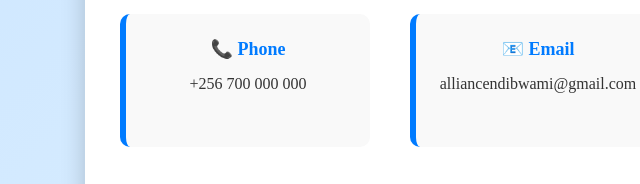
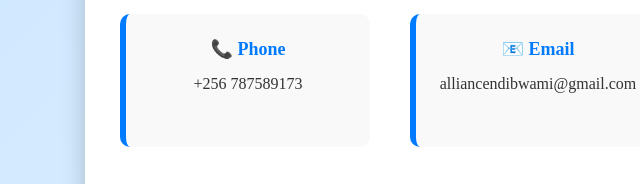
Before and after one commit to Allya42/personal_website, a plain HTML site: page contact.html in a window 1280 px wide. Shown: the part 304-488 px from the top of the page, 105-745 px from the left. Drawn offline with Linux system fonts and the light colour scheme.

Commit message:
Update contact.html

```diff
--- a/contact.html
+++ b/contact.html
@@ -28,7 +28,7 @@
     <div class="contact-info">
       <div class="info-box">
         <h3>📞 Phone</h3>
-        <p>+256 700 000 000</p>
+        <p>+256 787589173</p>
       </div>
       <div class="info-box">
         <h3>📧 Email</h3>
```
